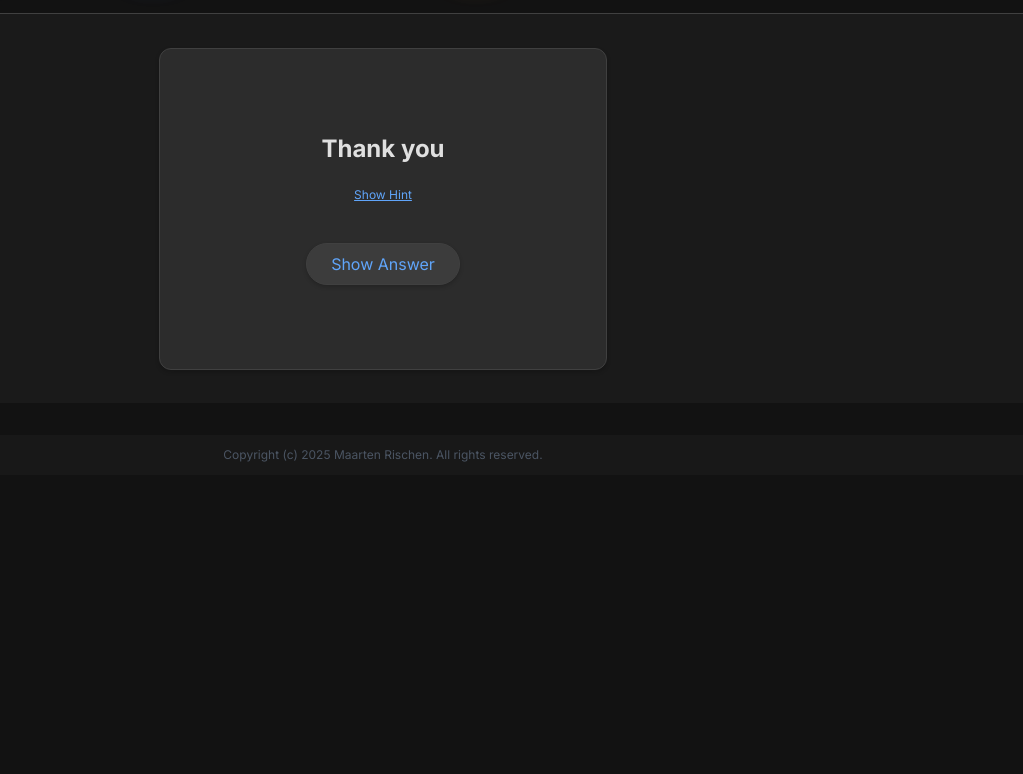
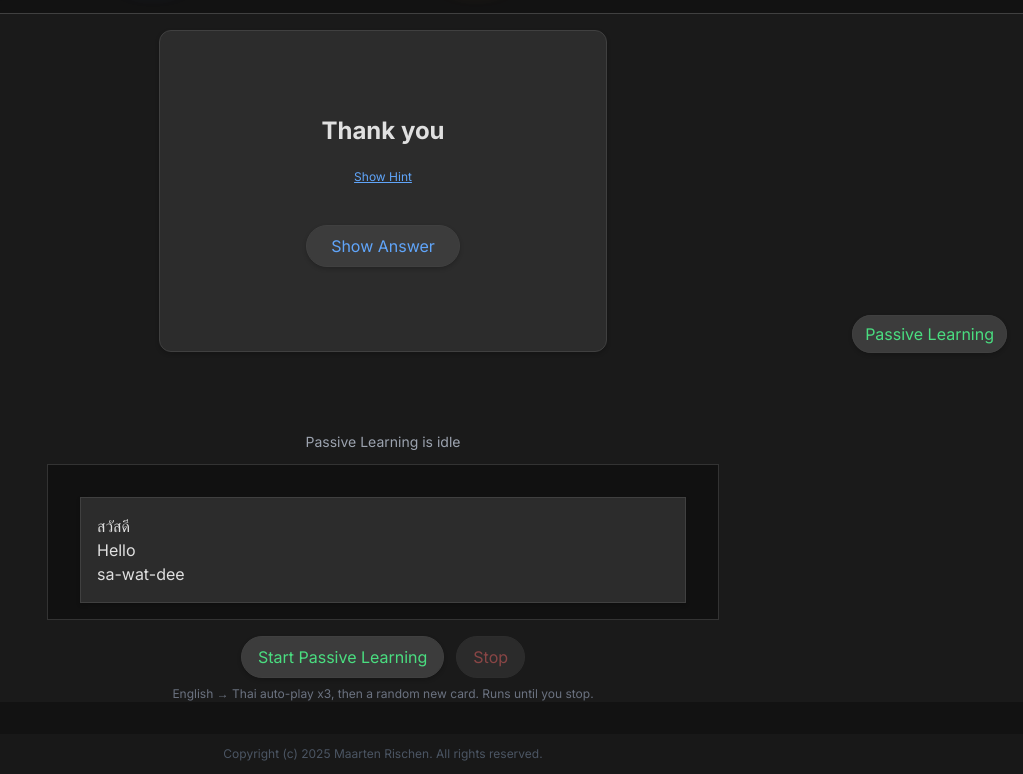
Before and after one commit to MaartenRischen/ThaiFlashcardsApp, a Next.js app: page / in a window 1280 px wide. Shown: the part 438-1212 px from the top of the page, without its empty margins (257-1280 px from the left). Before the commit the page ends 913 px from the top, so only its background shows below. Built offline with nearby package versions, Linux system fonts and the light colour scheme; no server answers; what microsoft-cognitiveservices-speech-sdk would draw is missing.

Commit message:
Passive Learning: new UI that auto-plays English then Thai x3 and picks a random next card; integrated into main page

```diff
--- /dev/null
+++ b/app/components/PassiveLearning.tsx
@@ -0,0 +1,121 @@
+'use client';
+
+import React, { useCallback, useEffect, useMemo, useRef, useState } from 'react';
+import { useSet } from '@/app/context/SetContext';
+import { FlashcardDisplay } from '@/app/components/FlashcardDisplay';
+import { getThaiWithGender } from '@/app/lib/pronunciation';
+import { ttsService } from '@/app/lib/tts-service';
+
+interface PassiveLearningProps {
+  // Initial gender/politeness settings
+  isMale?: boolean;
+  isPoliteMode?: boolean;
+}
+
+export default function PassiveLearning({ isMale = false, isPoliteMode = true }: PassiveLearningProps) {
+  const { activeSetContent: phrases } = useSet();
+  const [index, setIndex] = useState(0);
+  const [showAnswer, setShowAnswer] = useState(true); // Start with English side
+  const [running, setRunning] = useState(false);
+  const [repetition, setRepetition] = useState(0);
+  const stopRef = useRef(false);
+
+  const current = useMemo(() => (phrases && phrases.length > 0 ? phrases[index] : undefined), [phrases, index]);
+
+  const pickRandomIndex = useCallback((): number => {
+    if (!phrases || phrases.length === 0) return 0;
+    return Math.floor(Math.random() * phrases.length);
+  }, [phrases]);
+
+  const wait = (ms: number) => new Promise<void>((resolve) => setTimeout(resolve, ms));
+
+  const runCycle = useCallback(async () => {
+    if (!phrases || phrases.length === 0) return;
+    stopRef.current = false;
+    setRunning(true);
+
+    try {
+      // Endless loop until stopped
+      // For each iteration: pick a random card, repeat EN->TH three times
+      while (!stopRef.current) {
+        const nextIdx = pickRandomIndex();
+        setIndex(nextIdx);
+        setRepetition(0);
+
+        for (let rep = 0; rep < 3 && !stopRef.current; rep++) {
+          setRepetition(rep + 1);
+          const card = phrases[nextIdx];
+          // 1. Show English (back side), play English
+          setShowAnswer(true);
+          await ttsService.speak({ text: card.english, genderValue: isMale });
+          if (stopRef.current) break;
+          await wait(400); // short pause
+
+          // 2. Flip to Thai (front side), play Thai
+          const thai = getThaiWithGender(card, isMale, isPoliteMode);
+          setShowAnswer(false);
+          await ttsService.speak({ text: thai, genderValue: isMale });
+          if (stopRef.current) break;
+          await wait(700); // small pause between reps
+        }
+
+        // proceed to new random card automatically
+      }
+    } finally {
+      setRunning(false);
+      ttsService.stop();
+    }
+  }, [phrases, pickRandomIndex, isMale, isPoliteMode]);
+
+  const stop = useCallback(() => {
+    stopRef.current = true;
+    ttsService.stop();
+    setRunning(false);
+  }, []);
+
+  useEffect(() => () => stop(), [stop]);
+
+  if (!phrases || phrases.length === 0) {
+    return <div className="text-center text-gray-400">No cards available.</div>;
+  }
+
+  return (
+    <div className="w-full max-w-2xl mx-auto">
+      <div className="text-center text-sm text-gray-400 mb-3">
+        {running ? `Repetition ${repetition} of 3` : 'Passive Learning is idle'}
+      </div>
+      <div className="border border-[#333] rounded-lg p-4 bg-[#111]">
+        <FlashcardDisplay
+          phrase={current!}
+          showAnswer={showAnswer}
+          autoplay={false}
+          isMale={isMale}
+          isPoliteMode={isPoliteMode}
+          onToggleAnswer={() => {}}
+          onPlayAudio={() => {}}
+          onNextCard={() => {}}
+          onPrevCard={() => {}}
+          hideControls
+        />
+      </div>
+
+      <div className="flex justify-center gap-3 mt-4">
+        <button
+          className={`neumorphic-button ${running ? 'text-gray-400' : 'text-green-400'}`}
+          onClick={() => {
+            if (!running) runCycle();
+          }}
+          disabled={running}
+        >
+          Start Passive Learning
+        </button>
+        <button className="neumorphic-button text-red-400" onClick={stop} disabled={!running}>
+          Stop
+        </button>
+      </div>
+      <div className="text-center text-xs text-gray-500 mt-2">
+        English → Thai auto-play x3, then a random new card. Runs until you stop.
+      </div>
+    </div>
+  );
+}
--- a/app/page.tsx
+++ b/app/page.tsx
@@ -34,6 +34,7 @@ import { Card, CardContent, CardHeader, CardTitle, CardDescription } from "@/com
 import { Badge } from "@/components/ui/badge";
 import { getToneLabel } from '@/app/lib/utils'; // Import getToneLabel
 import { HowItWorksModal } from './components/modals/HowItWorksModal';
+import PassiveLearning from './components/PassiveLearning';
 import { ProgressModal } from './components/modals/ProgressModal';
 import { CardsListModal } from './components/modals/CardsListModal';
 
@@ -1419,7 +1420,17 @@ export default function ThaiFlashcards() {
         onClose={() => setShowHowItWorks(false)}
       />
 
-      {/* Renamed Vocabulary Modal to Progress Modal */}
+      {/* Passive Learning entry (simple inline, can be moved later) */}
+      <div className="fixed bottom-4 right-4 z-20">
+        <a href="#passive-learning" className="neumorphic-button text-green-400 px-3 py-2">Passive Learning</a>
+      </div>
+
+      <div id="passive-learning" className="mt-8" />
+      <ClientOnly>
+        <div className="mt-8">
+          <PassiveLearning isMale={isMale} isPoliteMode={isPoliteMode} />
+        </div>
+      </ClientOnly>
       <ProgressModal
         isOpen={showProgress}
         onClose={() => setShowProgress(false)}
```
